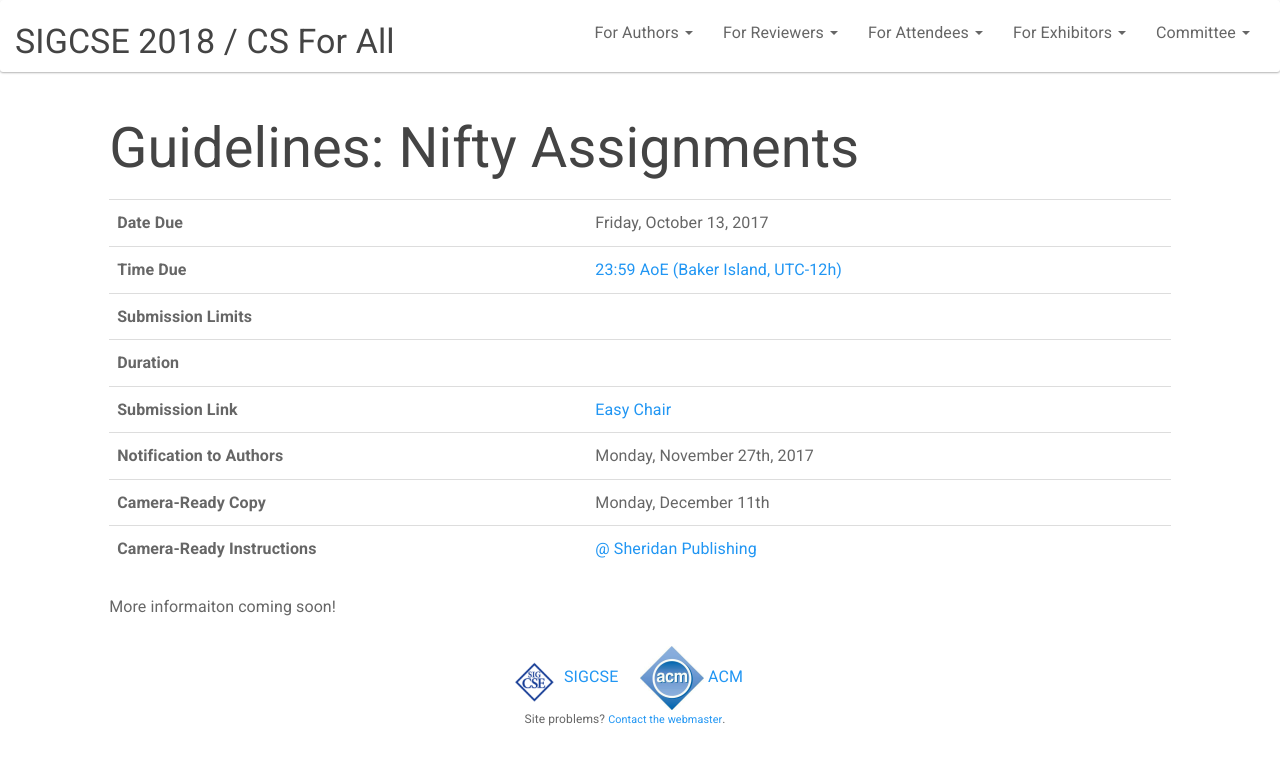
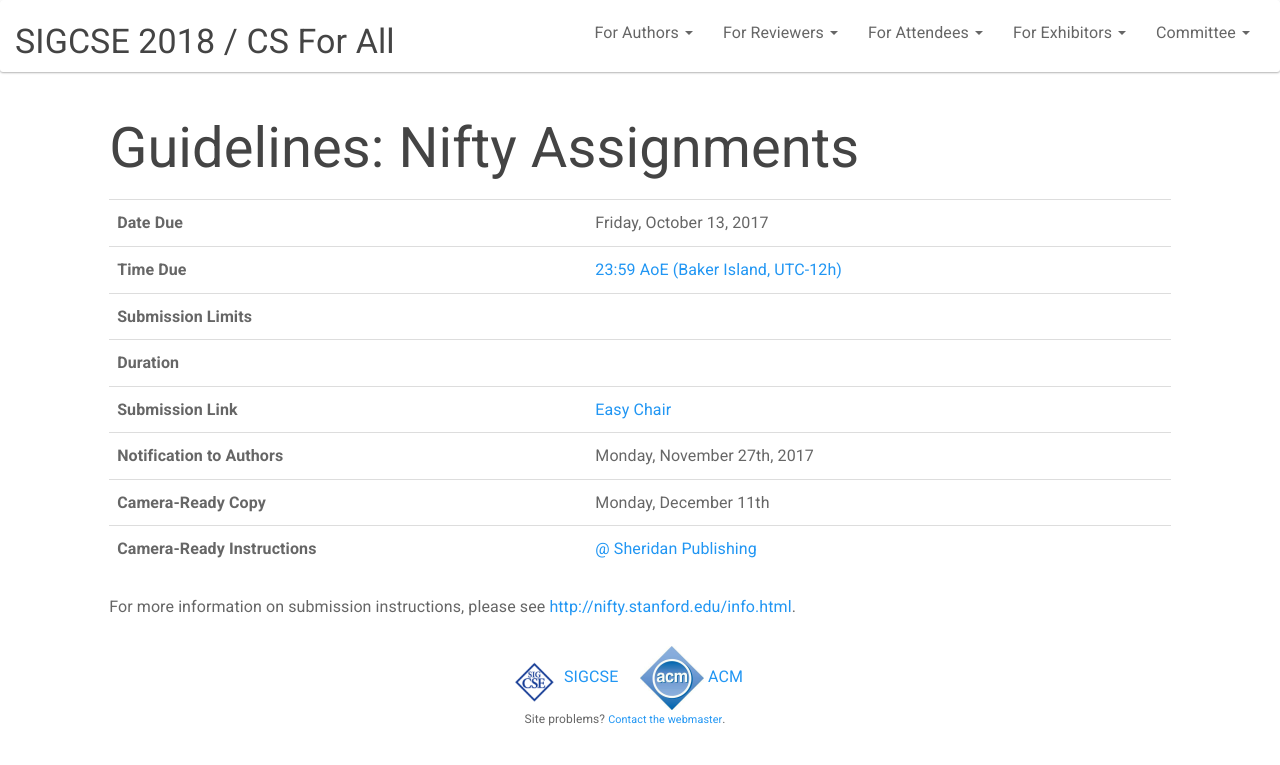
Before and after one commit to sigcsets/sigcse2018, a Jekyll site: the page built from authors/nifty.md, in a window 1280 px wide. Shown: the top 765 px of the page. Built offline with Jekyll 4.4.1, drawn with Linux system fonts in a browser that asks for light colours.

Commit message:
Nifty update

```diff
--- a/authors/nifty.md
+++ b/authors/nifty.md
@@ -4,7 +4,7 @@ showTitle: true
 ---
 {% include submissiondetails.html plural="Nifty Assignments" %}
 
-More informaiton coming soon!
+For more information on submission instructions, please see [http://nifty.stanford.edu/info.html](http://nifty.stanford.edu/info.html).
 
 <!-- ## How Do I Submit My Proposal?
 
--- a/info/cfp.html
+++ b/info/cfp.html
@@ -66,7 +66,7 @@ and size, and specify power/A/V/equipment/space needs. Workshops do not conflict
 <h3>NIFTY ASSIGNMENTS</h3> (1 p. max; 15 min. presentation during Nifty session) <br>Nifty Assignments promote and share
 successful assignment ideas with enough materials available for others to adopt and adapt for their use. Proposals
 must include a short writeup describing the assignment, target population, strength and weaknesses, and what
-computing concept it teaches.</p>
+computing concept it teaches.<br>See the Nifty site for instructions on making up your submission: <a href="http://nifty.stanford.edu">http://nifty.stanford.edu</a></p>
 <p>
 
 <h3>BIRDS OF A FEATHER (BoF)</h3> (1 p. max; 50 min., no A/V) <br>BoFs provide an environment for colleagues with similar
```
